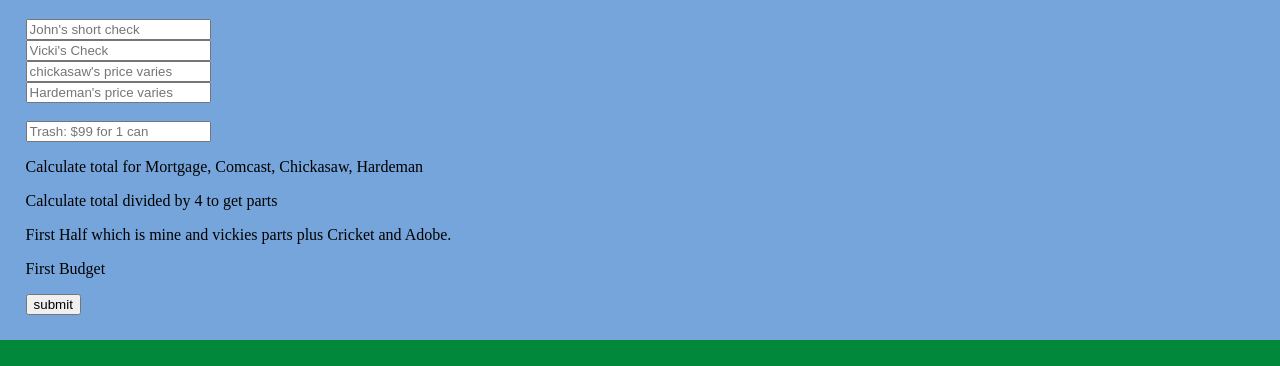
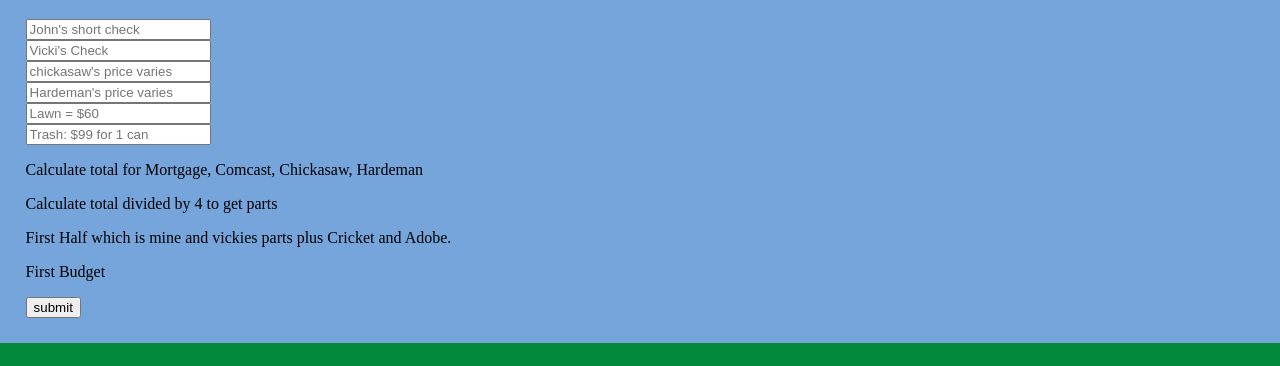
Before and after one commit to Jwfrank3/calculator, a plain HTML site: page index.html in a window 1280 px wide. Shown: the part 61-427 px from the top of the page. Drawn offline with Linux system fonts and the light colour scheme.

Commit message:
Update index.html

```diff
--- a/index.html
+++ b/index.html
@@ -19,7 +19,7 @@
 
     <br>
 
-    <!-- <input type="text" class="js-input-lawn" placeholder="Lawn = $60"> -->
+    <input type="text" class="js-input-lawn" placeholder="Lawn = $60">
 
     <br>
 
```
